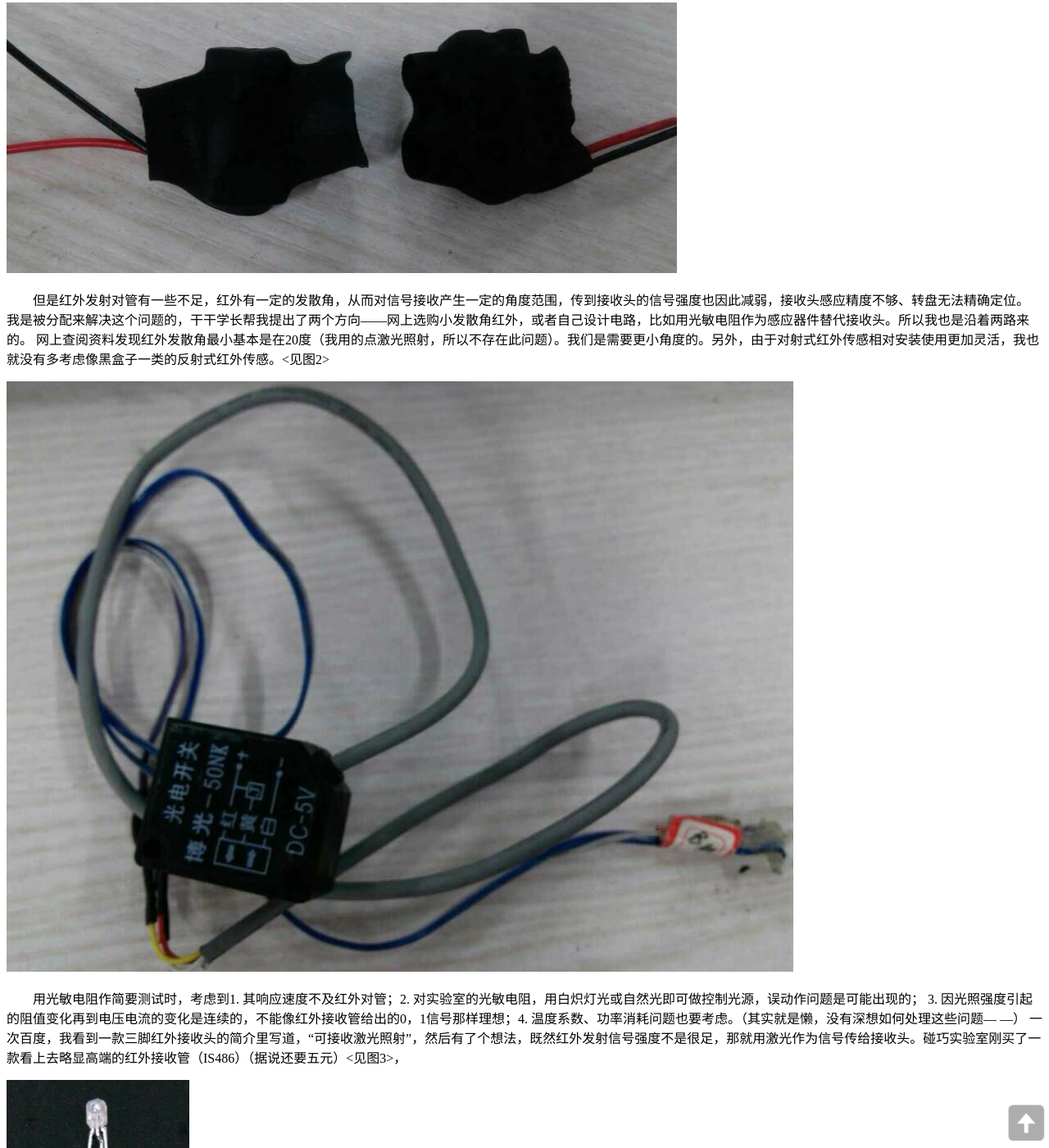
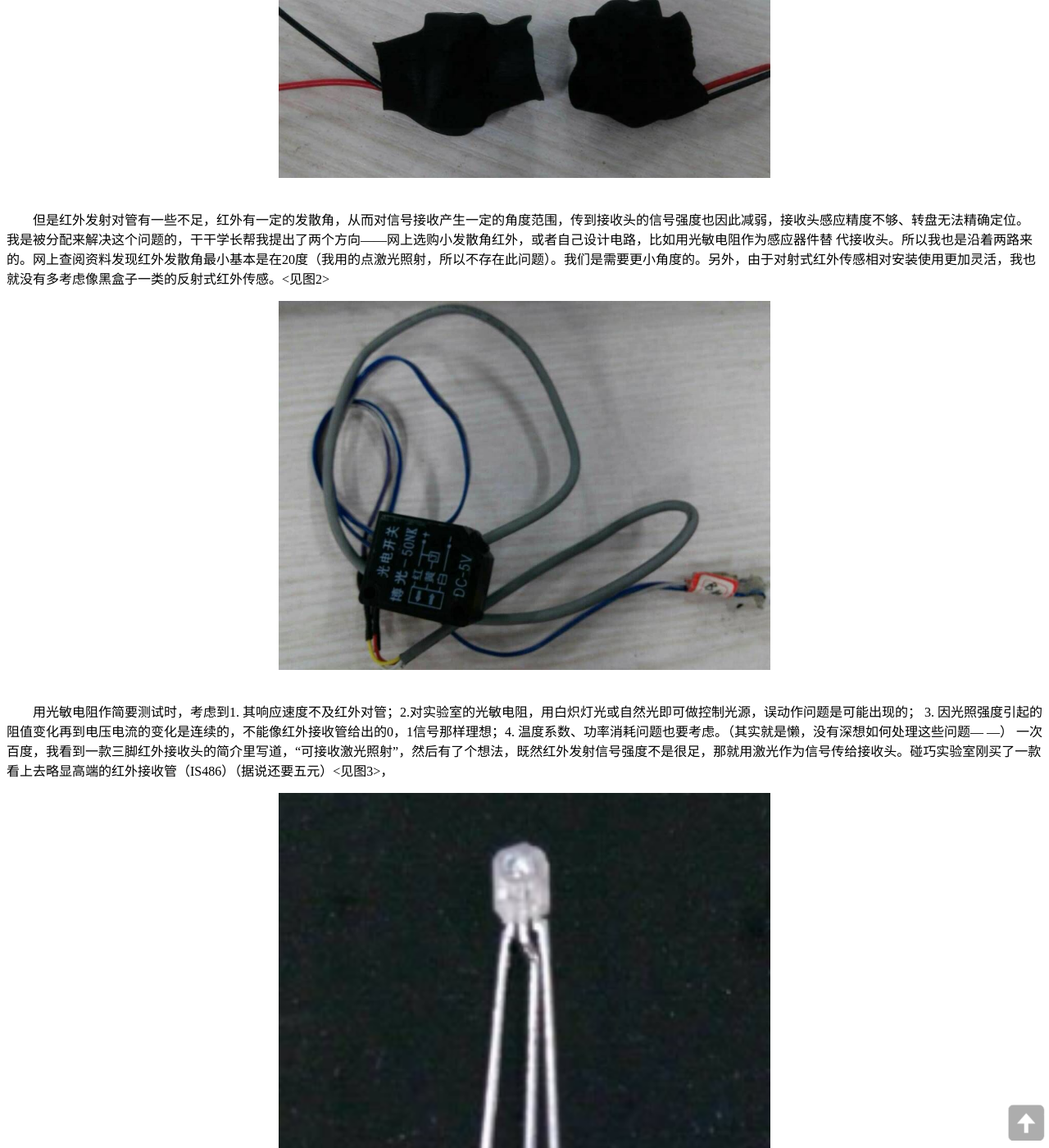
Before and after one commit to RCSTech/RCSTech.github.io, a Jekyll site: the page built from _posts/2015-03-27-laser.md, in a window 1280 px wide and 1400 px high, scrolled down 491 px. Shown: the whole window at 82% size. Built offline with Jekyll 4.4.1, drawn with Linux system fonts in a browser that asks for light colours; nearby versions of some CDN libraries; comment, search, counter and statistics services are not loaded; some of the changed text lies outside the part shown.

Commit message:
修改排版

```diff
--- a/_posts/2015-03-27-laser.md
+++ b/_posts/2015-03-27-laser.md
@@ -8,62 +8,72 @@ layout: post
 description: "光电检测传感器简单优化尝试"
 category: 核心技术
 tags:
-  - 电路 激光 对管
+  - 电路
+  - 激光
+  - 对管
 ---
 
-这次参赛的自动车上，转盘位置需要用到光电检测器，目的是使转盘偏转定位达到足够精度。
+	这次参赛的自动车上，转盘位置需要用到光电检测器，目的是使转盘偏转定位达到足够精度。
 
 <!--more-->
 <br>
 
-最初用的是买来的现成红外对射管，用热缩管将发射头和接收头包起来，再用尖刀或尖镊子各戳开一个极小的孔，以达到小角度发散、小角度范围接收目的，从而使红外信号尽可能沿一条细直线传输，提高检测精度。<见图1>
+	最初用的是买来的现成红外对射管，用热缩管将发射头和接收头包起来，再用尖刀或尖镊子各戳开一个极小的孔，以达到小角度发散、小角度
+范围接收目的，从而使红外信号尽可能沿一条细直线传输，提高检测精度。<见图1>
 
-![图1]({{site.img_path}}/2015-03-27 common Infrared tube.png "图1  被包住的红外对射式光电开关")
+<div style="text-align:center"><img src="{{site.img_path}}/2015-03-27 common Infrared tube.png" style="width:600px" alt="图1  被包住的红外对射式光电开关">
+</div>
+<br>
+　　但是红外发射对管有一些不足，红外有一定的发散角，从而对信号接收产生一定的角度范围，传到接收头的信号强度也因此减弱，接收头感应精度不够、转盘无法精确定位。
+	我是被分配来解决这个问题的，干干学长帮我提出了两个方向——网上选购小发散角红外，或者自己设计电路，比如用光敏电阻作为感应器件替
+代接收头。所以我也是沿着两路来的。网上查阅资料发现红外发散角最小基本是在20度（我用的点激光照射，所以不存在此问题）。我们是需要更小角度的。另外，由于对射式红外传感相对安装使用更加灵活，我也就没有多考虑像黑盒子一类的反射式红外传感。<见图2>
+
+<div style="text-align:center"><img src="{{site.img_path}}/2015-03-27 infrared.png" style="width:600px" alt="图2  实验室的黑盒子红外">
+</div>
+<br>
+　　用光敏电阻作简要测试时，考虑到1. 其响应速度不及红外对管；2.对实验室的光敏电阻，用白炽灯光或自然光即可做控制光源，误动作问题是可能出现的； 3. 因光照强度引起的阻值变化再到电压电流的变化是连续的，不能像红外接收管给出的0，1信号那样理想；4. 温度系数、功率消耗问题也要考虑。（其实就是懒，没有深想如何处理这些问题— —）
+一次百度，我看到一款三脚红外接收头的简介里写道，“可接收激光照射”，然后有了个想法，既然红外发射信号强度不是很足，那就用激光作为信号传给接收头。碰巧实验室刚买了一款看上去略显高端的红外接收管（IS486）（据说还要五元）<见图3>，
+
+<div style="text-align:center"><img src="{{site.img_path}}/2015-03-27 IS486.png" style="width:600px" alt="图3  IS486  从左到右——GND, OUT, VCC">
+</div>
 <br>
 
-　　但是红外发射对管有一些不足，红外有一定的发散角，从而对信号接收产生一定的角度范围，传到接收头的信号强度也因此减弱，接收头感应精度不够、转盘无法精确定位。
-	我是被分配来解决这个问题的，干干学长帮我提出了两个方向——网上选购小发散角红外，或者自己设计电路，比如用光敏电阻作为感应器件替代接收头。所以我也是沿着两路来的。
-网上查阅资料发现红外发散角最小基本是在20度（我用的点激光照射，所以不存在此问题）。我们是需要更小角度的。另外，由于对射式红外传感相对安装使用更加灵活，我也就没有多考虑像黑盒子一类的反射式红外传感。<见图2>
-
-
-![图2]({{site.img_path}}/2015-03-27 infrared.png "图2  实验室的黑盒子红外")
+<div style="text-align:center"><img src="{{site.img_path}}/2015-03-27 Relative radiant intensity vs angular displacement.png" style="width:600px" alt="图4.1  一般红外接收头的相对辐射强度-角位移图">
+</div>
 <br>
 
-　　用光敏电阻作简要测试时，考虑到1. 其响应速度不及红外对管；2. 对实验室的光敏电阻，用白炽灯光或自然光即可做控制光源，误动作问题是可能出现的； 3. 因光照强度引起的阻值变化再到电压电流的变化是连续的，不能像红外接收管给出的0，1信号那样理想；4. 温度系数、功率消耗问题也要考虑。（其实就是懒，没有深想如何处理这些问题— —）
-一次百度，我看到一款三脚红外接收头的简介里写道，“可接收激光照射”，然后有了个想法，既然红外发射信号强度不是很足，那就用激光作为信号传给接收头。碰巧实验室刚买了一款看上去略显高端的红外接收管（IS486）（据说还要五元）<见图3>，
+<div style="text-align:center"><img src="{{site.img_path}}/2015-03-27 sensitivity diagram.png" style="width:600px" alt="图4.2  IS486的相对辐射强度-角位移图">
+</div>
+<br>
+	我就用面包板搭了一个简易接收电路，用激光头去照射它，发现可以用。未照射时OUT端为0电位，激光照射后OUT端电平为5V。<见图5>
 
-![图3]({{site.img_path}}/2015-03-27 IS486.png "图3  IS486")
+<div style="text-align:center"><img src="{{site.img_path}}/2015-03-27 test circuit.png" style="width:600px" alt="图5  面包板测试激光--红外接收头电路">
+</div>
+<br>
+	激光相对红外发射管发出的信号强度要高，而且可以集中照射一点，所以我把IS486的接收电路板刷了出来，激光头+红外接收管电路，像是“
+激光--红外接收管”传感器。<见图6>
+
+<div style="text-align:center"><img src="{{site.img_path}}/2015-03-27 receive circuit.pngg" style="width:600px" alt="图6  IS486接收电路图">
+</div>
+<br>
+	为了得到更集中、更小的光点，我把激光头也包了起来（像处理红外对管一样）。测试发现，这样的对射传感器反应很敏锐，指示灯可以跟随
+激光头照射与否（手动在接受头前晃动）快速亮灭。而且检测距离也比红外对管远得多（用面包板测试时，五米之外接受管OUT端仍输出5V。这其实是跟激光头信号强度有关，所以足够的光强和小锥角解决了对射不精确问题）。激光头的功率消耗也很低。
+另外也许可以让激光头发出方波信号给接收头，得到一些好玩的东西。<见图7，图8>
+
+<div style="text-align:center"><img src="{{site.img_path}}/2013-12-31 brain.png" style="width:600px" alt="图7  555定时器+ 激光传感">
+</div>
 <br>
 
-![图4.1]({{site.img_path}}/2015-03-27 Relative radiant intensity vs angular displacement.png "图4.1  一般红外接收头的相对辐射强度-角位移图")
+<div style="text-align:center"><img src="{{site.img_path}}/2015-03-27 IS485's output wave.png" style="width:600px" alt="图8  对应图7的IS486的OUT端信号">
+</div>
+<br>
+	实际装车测试，给程序员的体验还是不错的，提高了转盘定位精度，分析见上。<实际装车见图9，图10>
+所以在底盘滑轨定位处也换成了这样的激光传感。因为很小，以装车也很方便。
+
+<div style="text-align:center"><img src="{{site.img_path}}/2015-03-27 the circuit‘s application _1.png" style="width:600px" alt="图9  用于转盘处">
+</div>
 <br>
 
-![图4.2]({{site.img_path}}/2015-03-27 sensitivity diagram.png "图4.2  IS486的相对辐射强度-角位移图")
+<div style="text-align:center"><img src="{{site.img_path}}/2015-03-27 the circuit‘s application _2.png" style="width:600px" alt="图10  用于底盘处">
+</div>
 <br>
-
-我就用面包板搭了一个简易接收电路，用激光头去照射它，发现可以用。未照射时OUT端为0电位，激光照射后OUT端电平为5V。<见图5>
-
-![图5]({{site.img_path}}/2015-03-27 test circuit.png "图5  面包板测试激光--红外接收头电路  从左到右——GND, OUT, VCC")
-<br>
-
-激光相对红外发射管发出的信号强度要高，而且可以集中照射一点，所以我把IS486的接收电路板刷了出来，激光头+红外接收管电路，像是“激光--红外接收管”传感器。<见图6>
-
-![图6]({{site.img_path}}/2015-03-27 receive circuit.png "图6  IS486接收电路图")
-<br>
-
-为了得到更集中、更小的光点，我把激光头也包了起来（像处理红外对管一样）。测试发现，这样的对射传感器反应很敏锐，指示灯可以跟随激光头照射与否（手动在接受头前晃动）快速亮灭。而且检测距离也比红外对管远得多（用面包板测试时，五米之外接受管OUT端仍输出5V。这其实是跟激光头信号强度有关，所以足够的光强和小锥角解决了对射不精确问题）。激光头的功率消耗也很低。
-另外也许可以让激光头发出方波信号给接收头，得到一些好玩的东西。<见图7，图8>
-
-![图7]({{site.img_path}}/2015-03-27 test circuit_2.png "图7  555定时器+ 激光传感")
-<br>
-
-![图8]({{site.img_path}}/2015-03-27 IS485's output wave.png "图8  对应图7的IS486的OUT端信号")
-<br>
-
-实际装车测试，给程序员的体验还是不错的，提高了转盘定位精度，分析见上。<实际装车见图9，图10>所以在底盘滑轨定位处也换成了这样的激光传感。因为很小，以装车也很方便。
-
-![图9]({{site.img_path}}/2015-03-27 the circuit‘s application _1.png "图9  用于转盘处")
-<br>
-
-![图10]({{site.img_path}}/2015-03-27 the circuit‘s application _2.png "图10  用于底盘处")
-<br>
```
